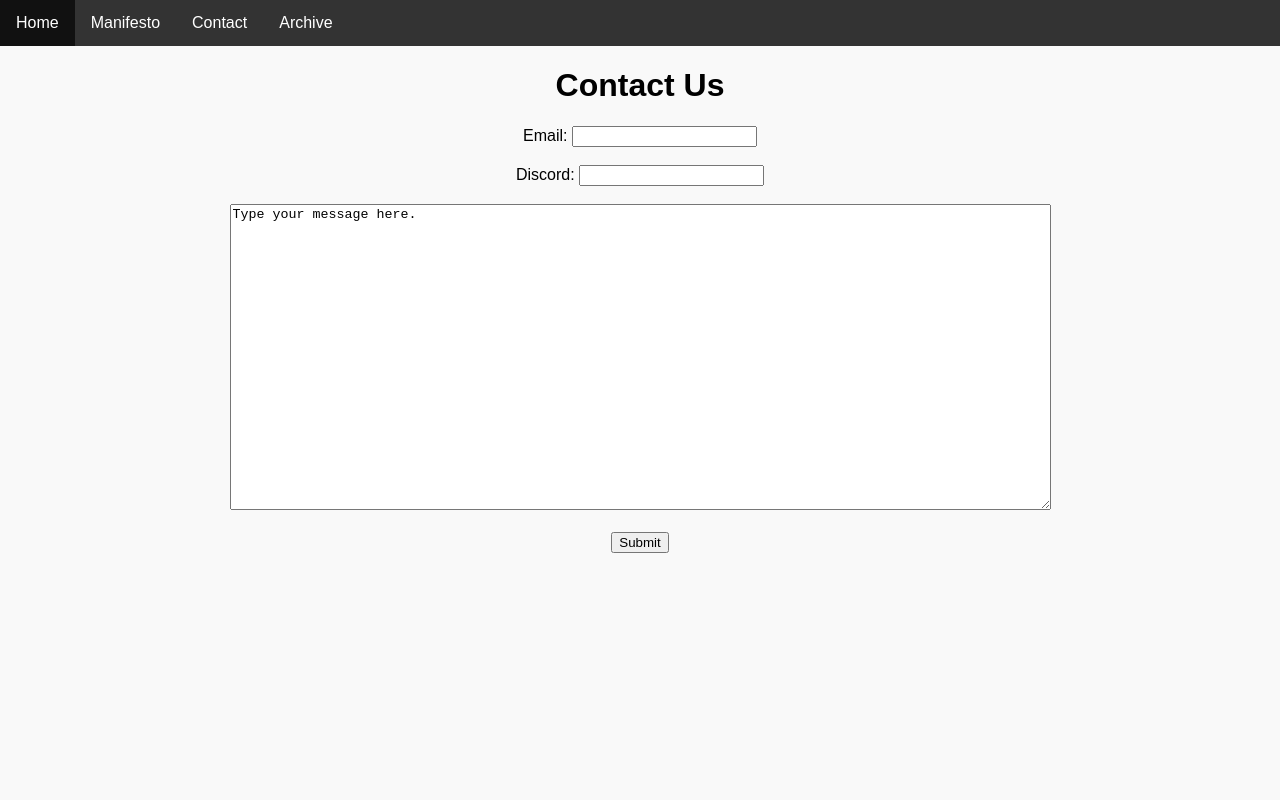
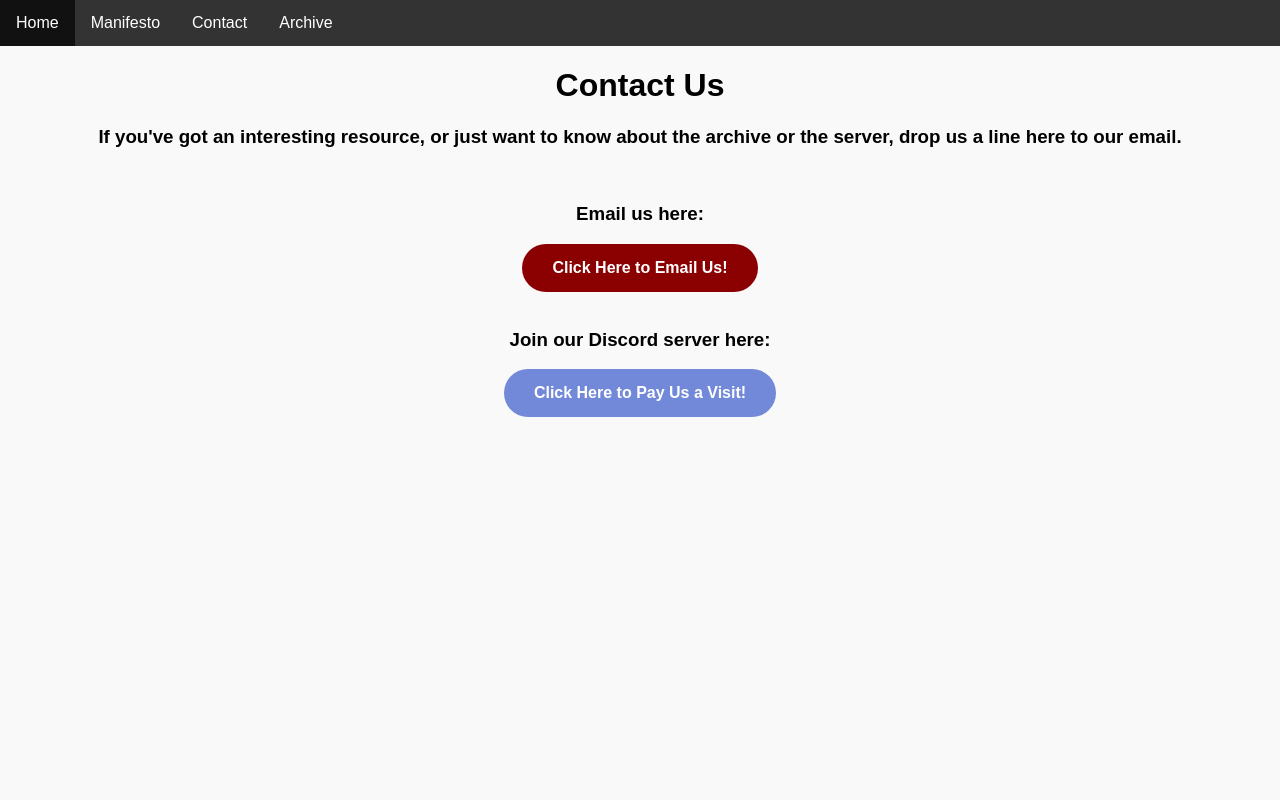
Before and after one commit to dkwebsite1975/official-site, a plain HTML site: page Contact/contact.html in a window 1280 px wide. Shown: the top 800 px of the page. Drawn offline with Linux system fonts and the light colour scheme.

Commit message:
Removed form and added contact button

```diff
--- a/Archive/main.css
+++ b/Archive/main.css
@@ -1,7 +1,4 @@
 body, html {
-    margin: 0;
-    padding: 0;
-    height: 100%;
     background-color: #f9f9f9;
     font-family: Arial, Helvetica, sans-serif;
 }
--- a/Contact/contact.html
+++ b/Contact/contact.html
@@ -19,14 +19,11 @@
 </header>
 <body>
     <h1>Contact Us</h1>
-    <form>
-        <label for="email">Email:</label>
-        <input type="text" id="email" name="email"><br><br>
-        <label for="discord">Discord:</label>
-        <input type="text" id="discord" name="discord"><br><br>
-        <textarea name="message" rows="20" cols="100">Type your message here.</textarea><br><br>
-        <input type="submit" value="Submit">
-    <form>
+    <h3>If you've got an interesting resource, or just want to know about the archive or the server, drop us a line here to our email.</h3><br>
+    <h3>Email us here:</h3>
+    <a href="mailto:dkdiscord@tuta.com" class="email-button">Click Here to Email Us!</a><br><br>
+    <h3>Join our Discord server here:</h3>
+    <a href="https://discord.gg/byARfHyKES" target="_blank" class="discord-button">Click Here to Pay Us a Visit!</a>
 </body>
 <footer class="footer">
     <p>Proudly FOSS. Fuck WordPress. No Rights Reserved.</p>
--- a/Contact/main.css
+++ b/Contact/main.css
@@ -38,7 +38,7 @@ ul {
     width: 100%;
     position: relative;
     bottom: 0;
-    margin-top: 600px;
+    margin-top: 550px;
   }
 
   footer p {
@@ -48,3 +48,36 @@ ul {
   body {
     text-align: center;
   }
+
+  .discord {
+    text-align: center;
+    margin-top: 85px;
+  }
+
+  .discord-button {
+    display: inline-block;
+    padding: 15px 30px;
+    background-color: #7289da; /* Discord purple */
+    color: white;
+    font-size: 16px;
+    font-weight: bold;
+    text-decoration: none;
+    border-radius: 25px;
+    transition: background-color 0.3s ease;
+  }
+
+  .email-button {
+    display: inline-block;
+    background-color: #8B0000;
+    color: white;
+    padding: 15px 30px;
+    font-weight: bold;
+    border-radius: 25px;  /* This makes the rounded corners */
+    text-decoration: none;
+    font-family: Arial, sans-serif;
+    transition: background-color 0.2s;
+}
+
+.email-button:hover {
+    background-color: #660000;
+}
```
